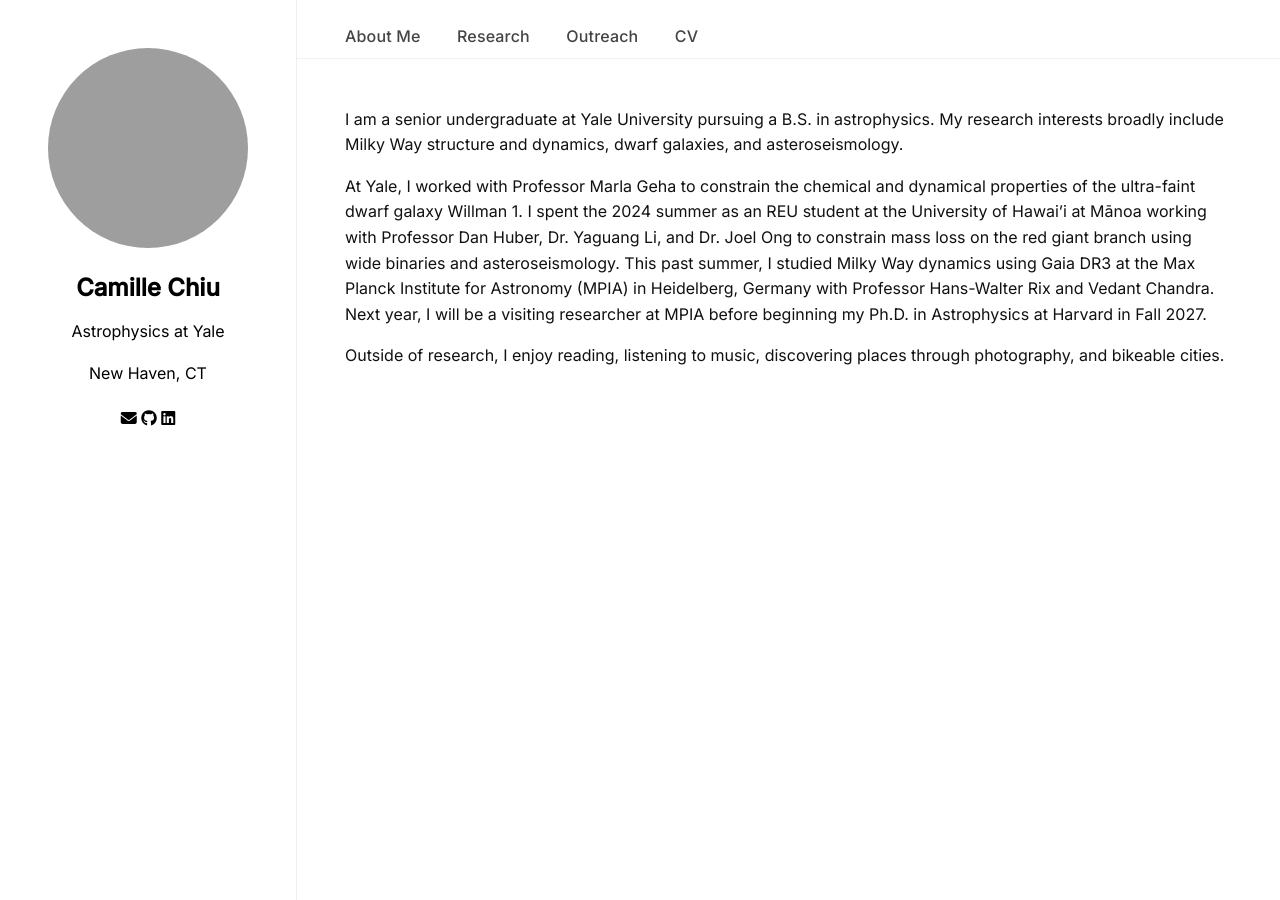
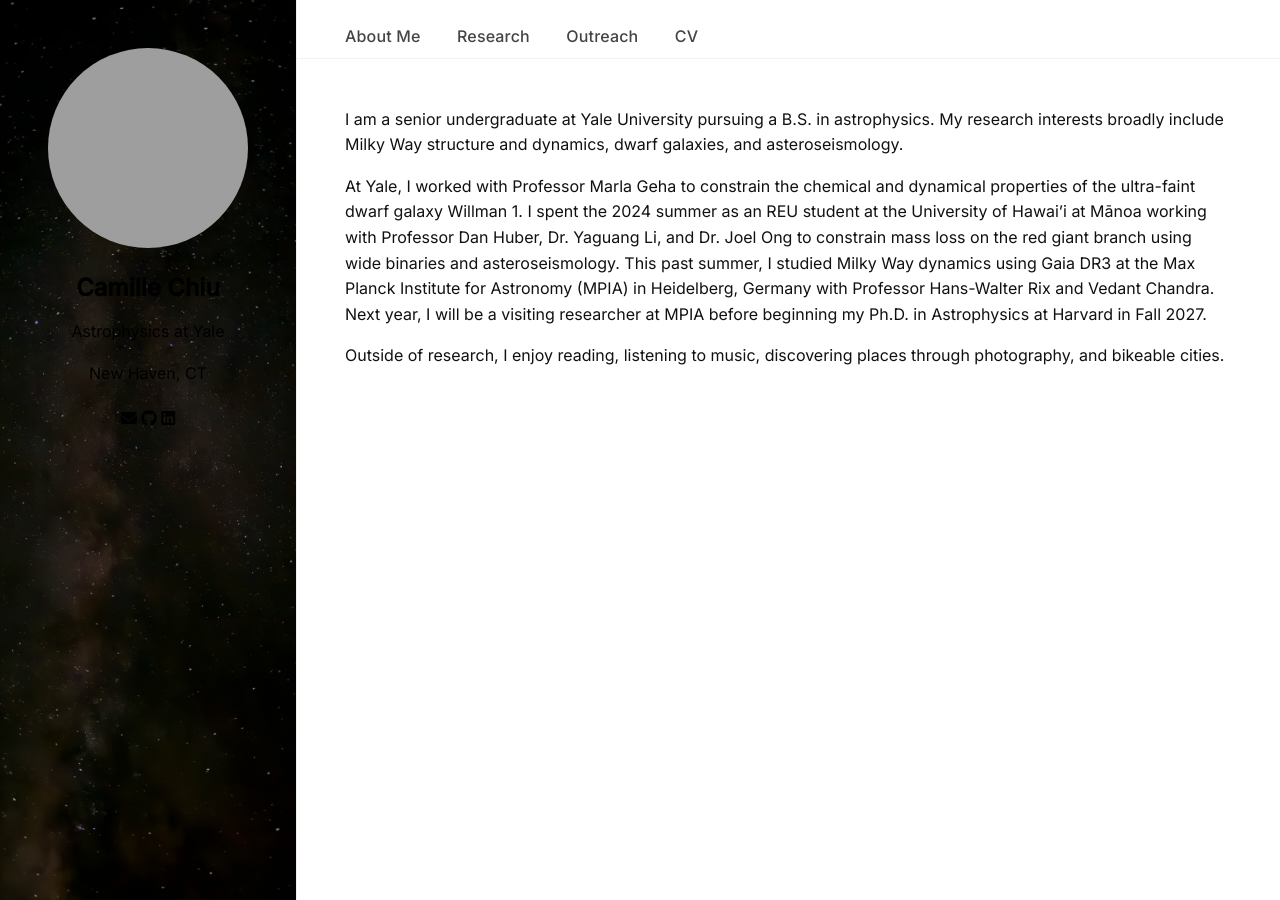
Before and after one commit to camchiu/camchiu.github.io, a Jekyll site: the page built from index.md, in a window 1280 px wide. Built offline with Jekyll 4.4.1, drawn with Linux system fonts in a browser that asks for light colours; grey boxes are pictures that could not be loaded.

Commit message:
Update main.scss

```diff
--- a/assets/css/main.scss
+++ b/assets/css/main.scss
@@ -41,6 +41,13 @@
   padding: 3rem 3rem;
   border-right: 1px solid #eee;
   text-align: left;
+
+  background:
+    linear-gradient(rgba(0,0,0,0.4), rgba(0,0,0,0.4)),
+    url("/assets/bkgd.jpg");
+
+  background-size: cover;
+  background-position: center;
 }
 
 /* Force sidebar text to black */
```
